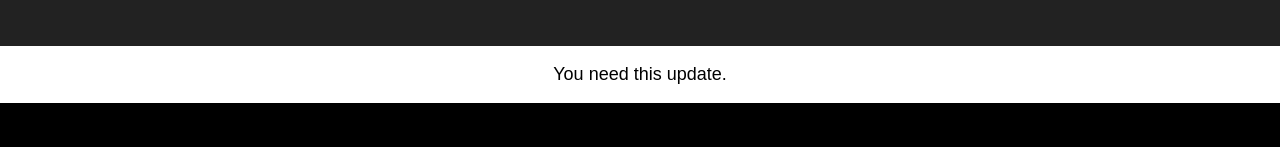
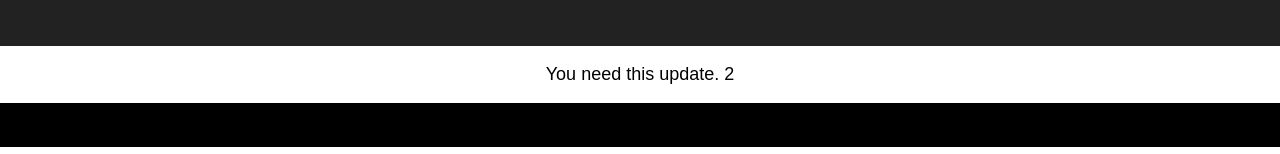
Before and after one commit to bsakers/ui-testing-nt, a React app: page / in a window 1280 px wide. Shown: the part 188-342 px from the top of the page. Built offline with nearby package versions, Linux system fonts and the light colour scheme.

Commit message:
text change

```diff
--- a/src/App.js
+++ b/src/App.js
@@ -11,7 +11,7 @@
           <h1 className="App-title">Welcome to React</h1>
         </header>
         <p className="App-intro">
-          You need this update.
+          You need this update. 2
         </p>
       </div>
     );
```
